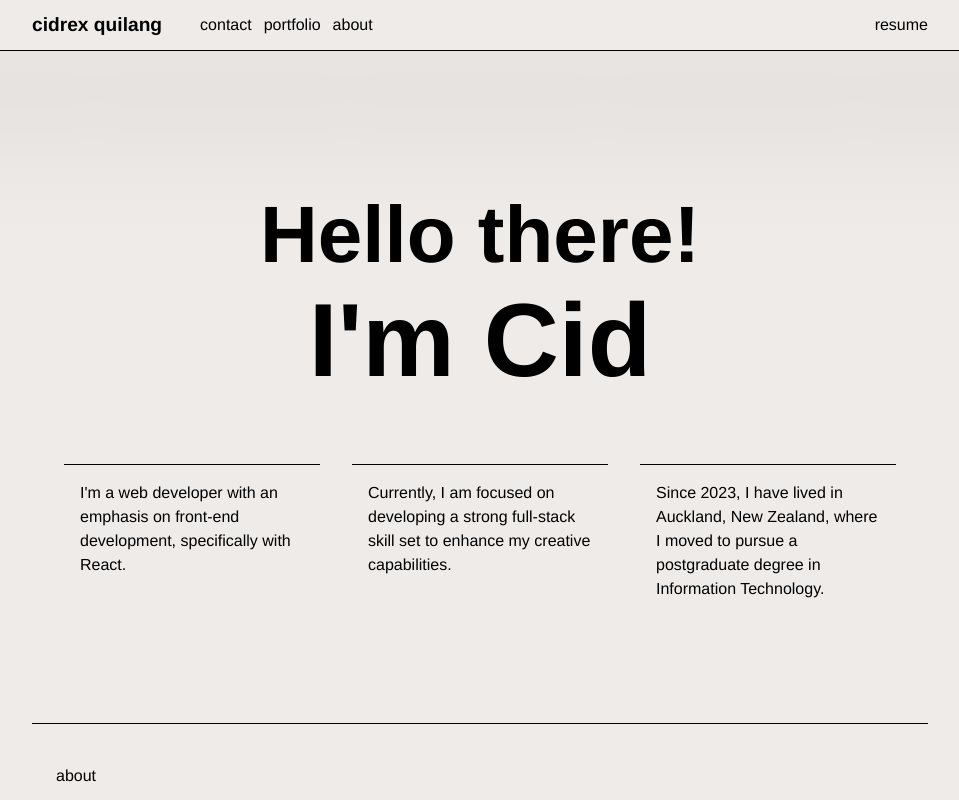
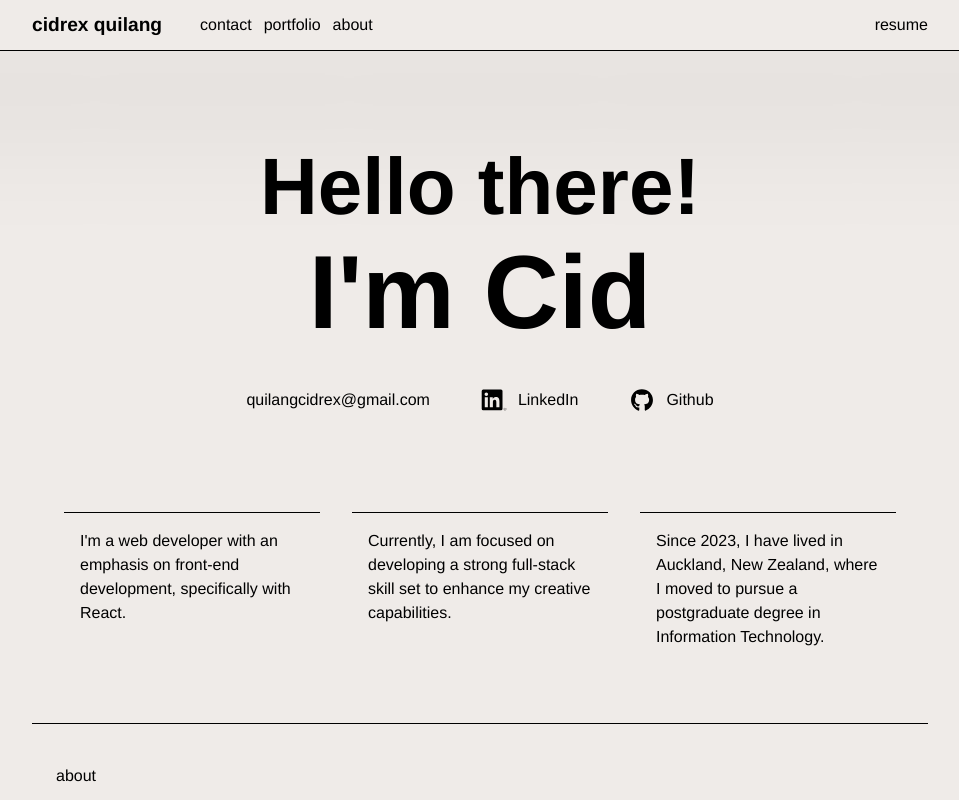
Before and after one commit to hoycid/my-portfolio, a React (Create React App) app: page / in a window 1280 px wide. Shown: the top 800 px of the page, without its empty margins (160-1119 px from the left). Built offline with nearby package versions, Linux system fonts and the light colour scheme; the HTML template or start-up script is replaced by a standard one.

Commit message:
added socials to greeting

```diff
--- a/src/App.js
+++ b/src/App.js
@@ -95,17 +95,21 @@ function App() {
     };
   }, []);
 
+  const excludedKeys = [
+    "github",
+    "vercel",
+    "linkedin",
+    "newtab",
+    "menu",
+    "close",
+  ];
+
   const knownTechIcons = Object.entries(icons)
-    .filter(
-      ([key]) =>
-        key !== "github" &&
-        key !== "vercel" &&
-        key !== "linkedin" &&
-        key !== "newtab" &&
-        key !== "menu" &&
-        key !== "close"
-    )
-    .map(([, value]) => value);
+    .filter(([key]) => !excludedKeys.includes(key))
+    .reduce((acc, [key, value]) => {
+      acc[key] = value;
+      return acc;
+    }, {});
 
   return (
     <>
@@ -118,6 +122,8 @@ function App() {
         >
           <Greeting
             greeting={content.greeting.salut}
+            socials={socials}
+            email={email}
             intro={content.greeting.intro}
             first={content.greeting.first}
             second={content.greeting.second}
--- a/src/components/Greeting/Greeting.js
+++ b/src/components/Greeting/Greeting.js
@@ -6,21 +6,38 @@ const Greeting = props => {
   const first = props.first;
   const second = props.second;
   const third = props.third;
+  const socials = props.socials;
+  const email = props.email;
 
   return (
     <div className={classes["greeting"]}>
       <h2>{greeting}</h2>
       <h1>{intro}</h1>
+      <div className={classes.socials}>
+        <p className={classes.social}>{email}</p>
+        {Object.entries(socials)
+          .reverse()
+          .map(([key, social]) => (
+            <a
+              className={classes.social}
+              key={key}
+              href={social.link}
+              target="_blank"
+              rel="noopener noreferrer"
+            >
+              <img
+                className={classes.icon}
+                src={social.icon}
+                alt={social.title}
+              />
+              <label>{social.title}</label>
+            </a>
+          ))}
+      </div>
       <div className={classes["subheader"]}>
-        <p className={classes["first"]}>
-          {first}
-        </p>
-        <p className={classes["second"]}>
-          {second}
-        </p>
-        <p className={classes["third"]}>
-          {third}
-        </p>
+        <p className={classes["first"]}>{first}</p>
+        <p className={classes["second"]}>{second}</p>
+        <p className={classes["third"]}>{third}</p>
       </div>
     </div>
   );
--- a/src/components/Greeting/Greeting.module.css
+++ b/src/components/Greeting/Greeting.module.css
@@ -1,3 +1,9 @@
+.icon {
+  width: 2rem;
+  height: 2rem;
+  filter: brightness(0) invert(0);
+}
+
 .greeting {
   grid-area: greeting;
   display: flex;
@@ -57,6 +63,32 @@
   padding: 1rem;
 }
 
+.socials {
+  display: inline-flex;
+  align-items: center;
+  justify-content: center;
+  gap: 3rem;
+  margin-bottom: 2rem;
+  padding-bottom: 2rem;
+}
+
+.social {
+  display: inline-flex;
+  align-items: center;
+  justify-content: center;
+  transition: transform 0.3s ease;
+  text-decoration: none;
+}
+
+.social label {
+  margin-left: 0.5rem;
+  cursor: pointer;
+}
+
+.social:hover {
+  transform: scale(1.2);
+}
+
 /* Media Query for mobile devices */
 @media (max-width: 928px) {
   .greeting {
```
